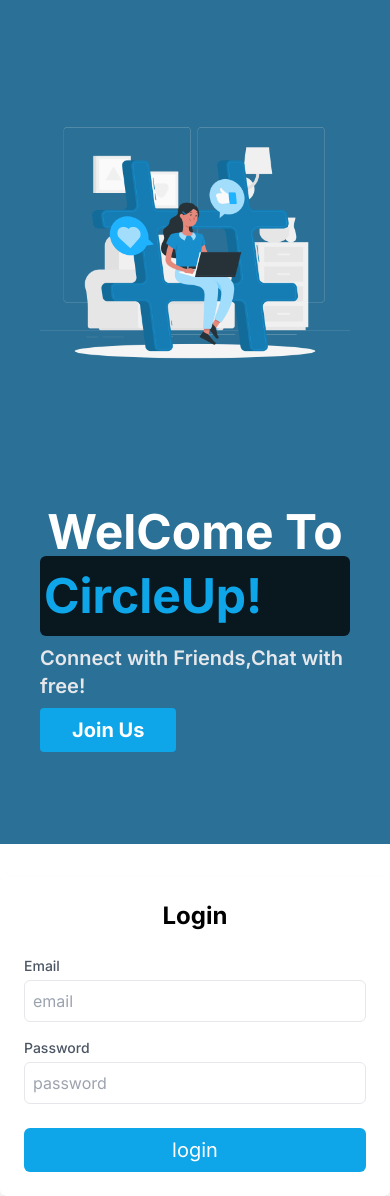
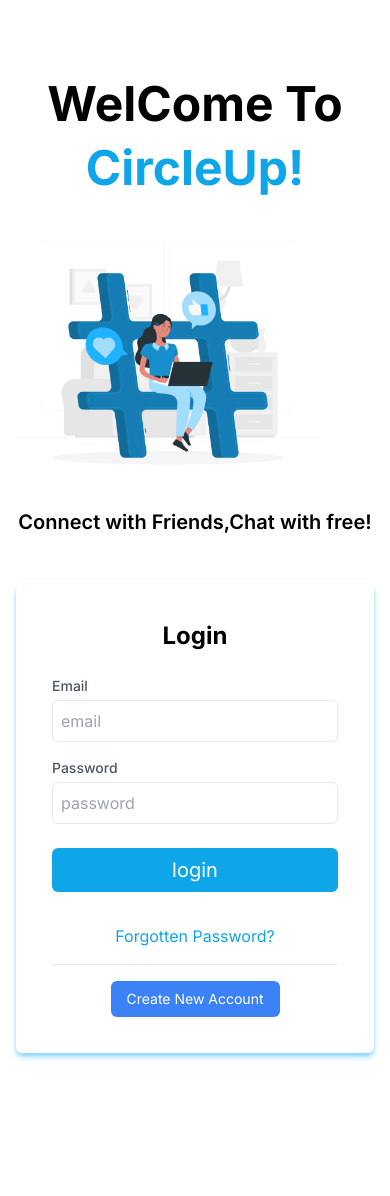
Before and after one commit to masumrana0/Social-media-app-client, a Next.js app: page / in a window 390 px wide. After the commit the page ends 1069 px from the top, so only its background shows below. Built offline with nearby package versions, Linux system fonts and the light colour scheme; no server answers.

Commit message:
<authentication page repubish done>

```diff
--- a/package.json
+++ b/package.json
@@ -25,7 +25,6 @@
     "react": "^18",
     "react-dom": "^18",
     "react-icons": "^5.0.1",
-    "react-particles": "^2.12.2",
     "react-redux": "^9.1.0",
     "tailwind-merge": "^2.2.1",
     "yup": "^1.3.3"
--- a/src/Redux/Slices/authSlice.ts
+++ b/src/Redux/Slices/authSlice.ts
@@ -6,7 +6,7 @@ export interface IinitialState {
 }
 
 const initialState: IinitialState = {
-  authState: true,
+  authState: false,
 };
 
 export const authSlice = createSlice({
--- a/src/components/auth/Auth.tsx
+++ b/src/components/auth/Auth.tsx
@@ -5,48 +5,65 @@
  * Date: 04-03-2024
  *
  */
-
+"use client";
 import LoginForm from "./Login";
 import home_theme from "/public/assests/home_theme_1.png";
 import welcome from "/public/assests/welcome.png";
 import RegisterForm from "./Register";
 import Register from "./Register";
 import Image from "next/image";
-import Particles from "react-particles";
+import { useState } from "react";
+import { useAppDispatch, useAppSelector } from "@/Redux/hooks";
+import { changeAuthState } from "@/Redux/Slices/authSlice";
 
 const Auth = () => {
+  const dispatch = useAppDispatch();
+  const isRegisterModalOpen = useAppSelector(
+    (state) => state.authSlice.authState
+  );
+
   return (
-    <div>
-      <div className="bg-cover bg-center min-h-screen bg-blend-multiply bg-sky-800 bg-opacity-85">
-        <div className="flex min-h-screen justify-center items-center lg:gap-28 flex-wrap p-10">
+    <div className={` min-h-screen mt-20  `}>
+      <div className=" flex  justify-center flex-wrap    lg:gap-10   ">
+        {/* welcome text */}
+        <div className="  ">
+          <span className="lg:text-8xl text-5xl font-bold   ">
+            <h2 className="  text-center ">WelCome To </h2>
+            <h2 className="text-sky-500  py-4 px-1 rounded-md bg-opacity-80 text-center lg:text-left">
+              CircleUp!
+            </h2>
             <div>
               <Image
                 src={welcome}
-              width={600}
-              height={600}
+                width={300}
+                height={300}
                 alt="Picture of Welcoming"
               />
             </div>
-          <div>
-            <span className="lg:text-8xl text-5xl font-bold ">
-              <h2 className="text-white text-center ">WelCome To </h2>
-              <h2 className="text-sky-500 bg-black py-4 px-1 rounded-md bg-opacity-80">
-                CircleUp!
-              </h2>
           </span>
-            <p className="font-semibold text-xl my-2 lg:my-4 text-gray-200">
+          <p className="font-semibold text-xl     ">
             Connect with Friends,Chat with free!{" "}
           </p>
+        </div>
 
-            <button className="font-bold text-xl bg-sky-500 hover:bg-sky-800 transition-colors duration-300 px-8 p-2 text-white rounded">
-              Join Us
+        {/* authentication form */}
+        <div className="lg:w-1/4 w-full m-4 lg:m-0 ">
+          <LoginForm />
+          {isRegisterModalOpen && (
+            <div className="fixed inset-0 bg-black bg-opacity-50 flex items-center justify-center">
+              <div className="bg-white p-6 rounded-md">
+                <RegisterForm />
+                <button
+                  className="mt-4 px-4 py-2 bg-blue-500 text-white rounded-md hover:bg-blue-600"
+                  onClick={() => dispatch(changeAuthState())}
+                >
+                  Close
                 </button>
               </div>
             </div>
+          )}
         </div>
-
-      <LoginForm />
-      {/* <RegisterForm /> */}
+      </div>
     </div>
   );
 };
--- a/src/components/auth/Login.tsx
+++ b/src/components/auth/Login.tsx
@@ -5,8 +5,13 @@ import { yupResolver } from "@hookform/resolvers/yup";
 import { ILogin } from "@/types/auth";
 import userLoginSchema from "@/schema/login.schema";
 import Button from "../ui/Button";
+import Link from "next/link";
+import { useAppDispatch } from "@/Redux/hooks";
+import { changeAuthState } from "@/Redux/Slices/authSlice";
 
 const LoginForm: React.FC = () => {
+  const dispatch = useAppDispatch();
+
   const {
     register,
     handleSubmit,
@@ -17,7 +22,7 @@ const LoginForm: React.FC = () => {
   const onSubmit = (data: ILogin): void => console.log(data);
 
   return (
-    <div className="max-w-md mx-auto mt-8 p-6 bg-white rounded-md shadow-md">
+    <div className=" w-full mx-auto mt-8 lg:p-6 p-9 bg-white rounded-md shadow-md shadow-sky-300">
       <h2 className="text-2xl lg:text-3xl font-bold mb-6 text-center">Login</h2>
       <form onSubmit={handleSubmit(onSubmit)}>
         <div className="mt-4">
@@ -33,7 +38,7 @@ const LoginForm: React.FC = () => {
             id="email"
             placeholder="email"
             name="email"
-            className={`mt-1 p-2 w-full border rounded-md ${errors.email?.message && "border-red-500 outline-none border-1"}`}
+            className={`mt-1 p-2 w-full border rounded-md  outline-none ${errors.email?.message && "border-red-500  border-1"}`}
           />
           <p className="text-red-500">{errors.email?.message}</p>
         </div>
@@ -50,14 +55,30 @@ const LoginForm: React.FC = () => {
             id="password"
             name="password"
             placeholder="password"
-            className={`mt-1 p-2 w-full border rounded-md    ${errors.password?.message && "border-red-500 outline-none border-1"}`}
+            className={`mt-1 p-2 w-full border rounded-md outline-none   ${errors.password?.message && "border-red-500  border-1"}`}
           />
           <p className="text-red-500">{errors.password?.message}</p>
         </div>
         <div className="mt-6 w-full">
-          <Button type="submit">login</Button>
+          <Button>login</Button>
         </div>
       </form>
+      <div className="flex justify-center mt-8">
+        <Link href="/forgotten-password" className="text-sky-500">
+          {" "}
+          Forgotten Password?
+        </Link>
+      </div>
+      <hr className="my-4  " />
+
+      <div className="flex justify-center ">
+        <button
+          onClick={() => dispatch(changeAuthState())}
+          className="text-sm px-4 py-2 bg-blue-500 text-white rounded-md hover:bg-sky-600 transition-colors duration-300 "
+        >
+          Create New Account
+        </button>
+      </div>
     </div>
   );
 };
--- a/src/components/auth/Register.tsx
+++ b/src/components/auth/Register.tsx
@@ -45,8 +45,10 @@ const RegisterForm: React.FC = () => {
   const onSubmit = (data: IUser): void => console.log(data);
 
   return (
-    <div className="max-w-md mx-auto mt-8 p-6 bg-white rounded-md shadow-md">
-      <h2 className="text-2xl font-semibold mb-6">Sign Up</h2>
+    <div className="max-w-md mx-auto mt-8 lg:p-6 p-10 bg-white rounded-md shadow-lg shadow-sky-200 ">
+      <h2 className="text-2xl lg:text-3xl font-bold mb-6 text-center">
+        Sign Up
+      </h2>
 
       <form onSubmit={handleSubmit(onSubmit)}>
         <div className="grid grid-cols-2 gap-4">
```
Also changed, not shown: 1 other file (tests, documents, lock files or other folders). Lines whose indentation alone changed are shown as unchanged.
